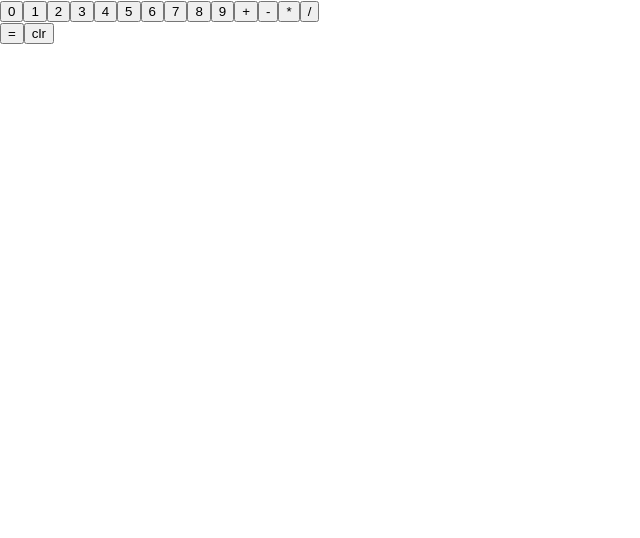
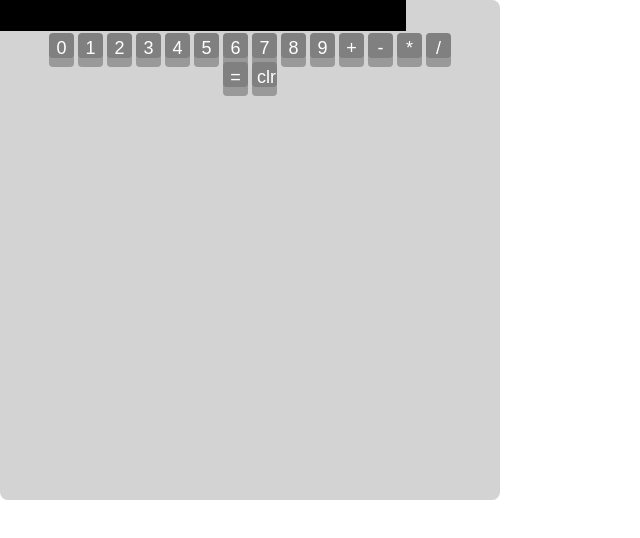
Before and after one commit to miaroelants/Evil-Eval, a React (Create React App) app: page / in a window 1280 px wide. Shown: the top 538 px of the page, without its empty margins (0-640 px from the left). Built offline with nearby package versions, Linux system fonts and the light colour scheme.

Commit message:
a doubtful beginning of styling

```diff
--- a/public/index.html
+++ b/public/index.html
@@ -1,40 +1,21 @@
 <!DOCTYPE html>
 <html lang="en">
+
 <head>
   <meta charset="utf-8">
   <link rel="shortcut icon" href="%PUBLIC_URL%/favicon.ico">
   <meta name="viewport" content="width=device-width, initial-scale=1, shrink-to-fit=no">
   <meta name="theme-color" content="#000000">
-    <!--
-      manifest.json provides metadata used when your web app is added to the
-      homescreen on Android. See https://developers.google.com/web/fundamentals/web-app-manifest/
-    -->
   <link rel="manifest" href="%PUBLIC_URL%/manifest.json">
-    <!--
-      Notice the use of %PUBLIC_URL% in the tags above.
-      It will be replaced with the URL of the `public` folder during the build.
-      Only files inside the `public` folder can be referenced from the HTML.
-
-      Unlike "/favicon.ico" or "favicon.ico", "%PUBLIC_URL%/favicon.ico" will
-      work correctly both with client-side routing and a non-root public URL.
-      Learn how to configure a non-root public URL by running `npm run build`.
-    -->
+  <link href="https://fonts.googleapis.com/css?family=Open+Sans|VT323" rel="stylesheet">
   <title>React App</title>
 </head>
+
 <body>
   <noscript>
     You need to enable JavaScript to run this app.
   </noscript>
   <div id="root"></div>
-    <!--
-      This HTML file is a template.
-      If you open it directly in the browser, you will see an empty page.
+</body>
 
-      You can add webfonts, meta tags, or analytics to this file.
-      The build step will place the bundled scripts into the <body> tag.
-
-      To begin the development, run `npm start` or `yarn start`.
-      To create a production bundle, use `npm run build` or `yarn build`.
-    -->
-  </body>
 </html>
--- a/src/App.js
+++ b/src/App.js
@@ -3,6 +3,7 @@ import { Buttons } from './Buttons'
 import ToCalculate from './ToCalculate'
 import Evaluate from './Evaluate'
 import ClearAll from './ClearAll'
+import './app.css';
 
 // container component
 class App extends Component {
@@ -11,7 +12,6 @@ class App extends Component {
       <div className="App">
         <div>
           <ToCalculate />
-
         </div>
         <div>
           <Buttons />
--- a/src/ClearAll.js
+++ b/src/ClearAll.js
@@ -4,7 +4,7 @@ import { connect } from 'react-redux'
 
 // component
 const ClearAll = ({ clearAll }) => (
-    <button onClick={clearAll} >
+    <button onClick={clearAll} className="roundbutton">
         clr
     </button>
 )
--- a/src/Evaluate.js
+++ b/src/Evaluate.js
@@ -5,7 +5,7 @@ import { connect } from 'react-redux'
 // component
 const Evaluate = ({ doCalculate }) => {
     return (
-        <button onClick={doCalculate} >
+        <button onClick={doCalculate} className="roundbutton">
             =
         </button>
     )
--- a/src/ToCalculate.js
+++ b/src/ToCalculate.js
@@ -4,7 +4,7 @@ import { connect } from 'react-redux'
 // component
 const ToCalculate = ({ toCalculate }) => {
     return (
-        <div>
+        <div id="toCalculate" >
             {toCalculate}
         </div>
     )
--- /dev/null
+++ b/src/app.css
@@ -0,0 +1,47 @@
+.App {
+    background-color: lightgrey;
+    height: 500px;
+    width: 500px;
+    order: none;
+    border-radius: 8px;
+    text-align: center;
+}
+
+#toCalculate {
+    background-color: black;
+    height: 25px;
+    width: 400px;
+    font-family: 'VT323', monospace;
+    font-size: 30px;
+    text-align: right;
+    color: lightskyblue;
+    padding: 3px;
+    text-align: center;
+}
+
+
+.roundbutton {
+    display: inline-block;
+    height: 25px;
+    width: 25px;
+    padding: 5px 5px;
+    font-size: 18px;
+    cursor: pointer;
+    text-align: center;
+    text-decoration: none;
+    outline: none;
+    color: #fff;
+    background-color: grey;
+    border: none;
+    border-radius: 4px;
+    box-shadow: 0 9px #999;
+    margin: 2px;
+  }
+
+  .roundbutton:hover {background-color: grey}
+
+  .roundbutton:active {
+    background-color: grey;
+    box-shadow: 0 1px #666;
+    transform: translateY(4px);
+  }
--- a/src/button.js
+++ b/src/button.js
@@ -5,7 +5,7 @@ import { connect } from 'react-redux'
 // component
 const Button = ({ addToCalculate, data }) => {
     return (
-        <button onClick={() => addToCalculate(data)}>
+        <button onClick={() => addToCalculate(data)} className="roundbutton">
             {data}
         </button>
     )
--- a/src/store.js
+++ b/src/store.js
@@ -2,7 +2,7 @@ import { createStore } from 'redux'
 
 //state
 const initialState = {
-    toCalculate: '',
+    toCalculate: ' ',
 }
 
 //actions
```
Lines whose indentation alone changed are shown as unchanged.
